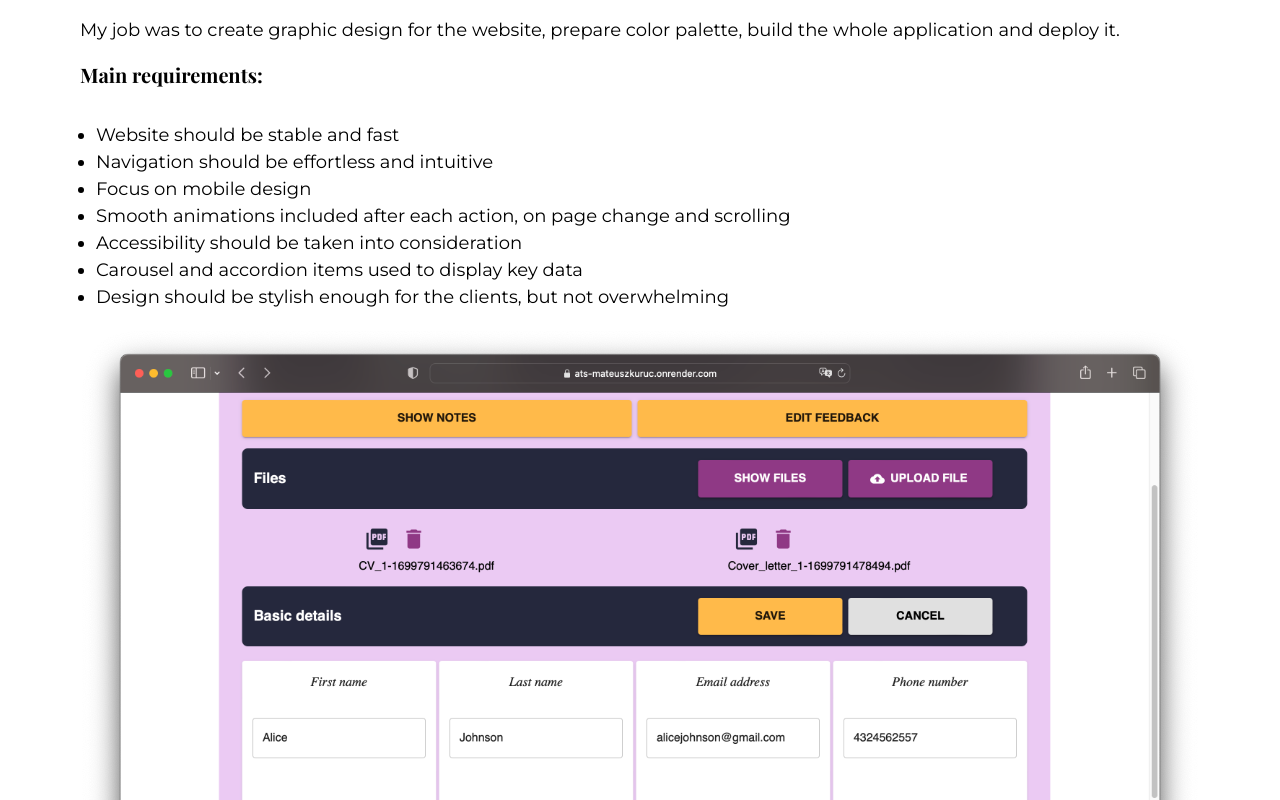
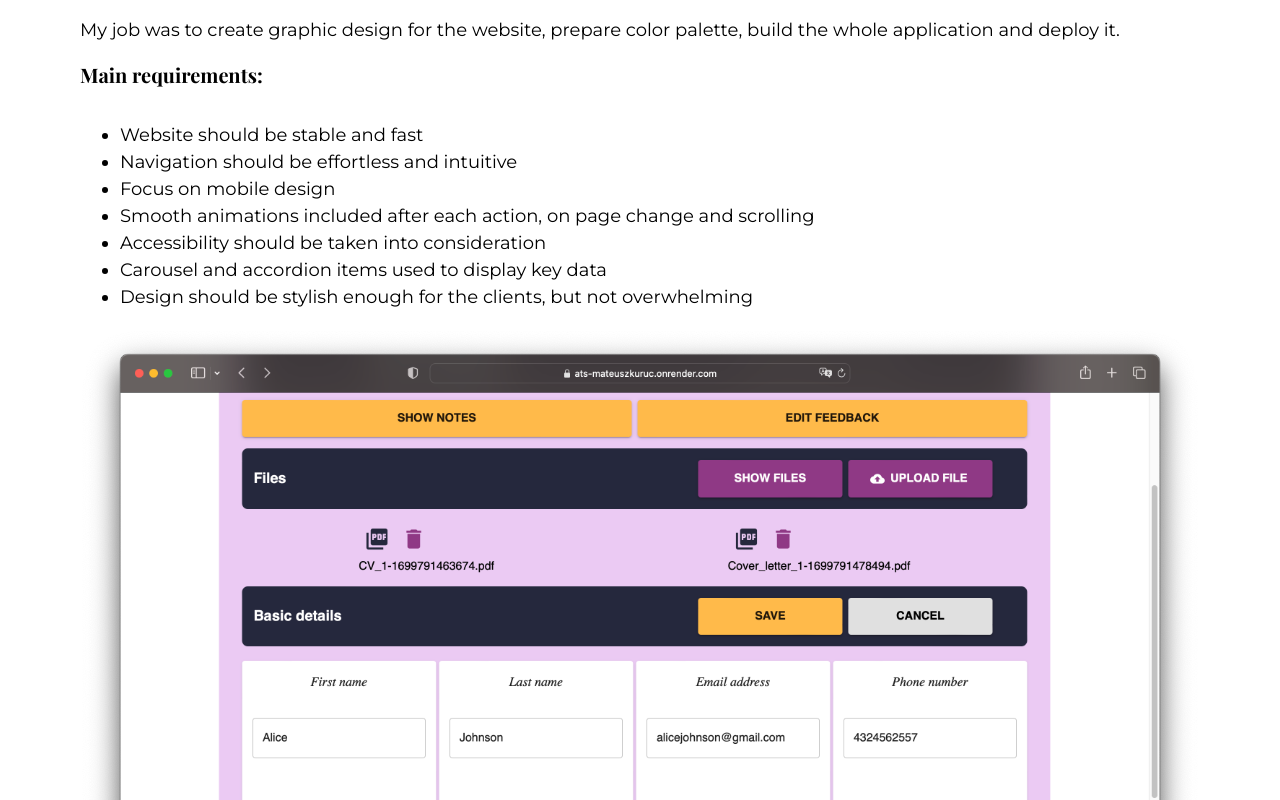
Before and after one commit to MateuszKuruc/developer-portfolio, a Next.js app in the folder developer-portfolio-site/: page /projects/marketing-portfolio in a window 1280 px wide. Shown: the part 860-1660 px from the top of the page. Built offline with nearby package versions, Linux system fonts and the light colour scheme; a web font is replaced by a local one.

Commit message:
add animations to marketing portfolio page

```diff
--- a/developer-portfolio-site/src/app/components/marketing-project-components/MarketingHeader.tsx
+++ b/developer-portfolio-site/src/app/components/marketing-project-components/MarketingHeader.tsx
@@ -1,4 +1,5 @@
 import Image from "next/image";
+import Reveal from "../animation-components/Reveal";
 
 const MarketingHeader = () => {
   return (
@@ -16,6 +17,7 @@ const MarketingHeader = () => {
               experience.
             </p>
             <div className="flex flex-col md:flex-row justify-between">
+              <Reveal>
                 <div>
                   <h3 className="uppercase bold-20 pb-4">Stack</h3>
                   <ul className="gap-4 regular-18 grid grid-cols-2 dark:text-orange-500">
@@ -28,6 +30,8 @@ const MarketingHeader = () => {
                     <li>Nodemailer</li>
                   </ul>
                 </div>
+              </Reveal>
+              <Reveal>
                 <div className="py-6 md:py-0">
                   <h3 className="uppercase bold-20">Live</h3>
                   <a target="_blank" href="https://www.reklamyfacebook.pl/">
@@ -36,6 +40,7 @@ const MarketingHeader = () => {
                     </p>
                   </a>
                 </div>
+              </Reveal>
             </div>
           </div>
           <div className="md:w-[50%] flex justify-center">
--- a/developer-portfolio-site/src/app/components/marketing-project-components/MarketingKeyFeatures.tsx
+++ b/developer-portfolio-site/src/app/components/marketing-project-components/MarketingKeyFeatures.tsx
@@ -1,4 +1,5 @@
 import Image from "next/image";
+import Reveal from "../animation-components/Reveal";
 
 const MarketingKeyFeatures = () => {
   return (
@@ -13,19 +14,39 @@ const MarketingKeyFeatures = () => {
         </p>
         <p className="bold-20 py-4">Main requirements:</p>
         <ul className="list-disc p-4">
-          <li>Website should be stable and fast</li>
-          <li>Navigation should be effortless and intuitive</li>
-          <li>Focus on mobile design</li>
-          <li>
+          <Reveal>
+            <li className="ml-6">Website should be stable and fast</li>
+          </Reveal>
+          <Reveal>
+            <li className="ml-6">
+              Navigation should be effortless and intuitive
+            </li>
+          </Reveal>
+          <Reveal>
+            <li className="ml-6">Focus on mobile design</li>
+          </Reveal>
+          <Reveal>
+            <li className="ml-6">
               Smooth animations included after each action, on page change and
               scrolling
             </li>
-          <li>Accessibility should be taken into consideration</li>
-          <li>Carousel and accordion items used to display key data</li>
-          <li>
+          </Reveal>
+          <Reveal>
+            <li className="ml-6">
+              Accessibility should be taken into consideration
+            </li>
+          </Reveal>
+          <Reveal>
+            <li className="ml-6">
+              Carousel and accordion items used to display key data
+            </li>
+          </Reveal>
+          <Reveal>
+            <li className="ml-6">
               Design should be stylish enough for the clients, but not
               overwhelming
             </li>
+          </Reveal>
         </ul>
         <Image
           src="/project1_desktop_3.png"
--- a/developer-portfolio-site/src/app/components/marketing-project-components/MarketingTechStack.tsx
+++ b/developer-portfolio-site/src/app/components/marketing-project-components/MarketingTechStack.tsx
@@ -1,5 +1,6 @@
 /* eslint-disable react/no-unescaped-entities */
 import Image from "next/image";
+import Reveal from "../animation-components/Reveal";
 
 const MarketingTechStack = () => {
   return (
@@ -10,16 +11,16 @@ const MarketingTechStack = () => {
         </h2>
 
         {/* Section 1 */}
-
+        <Reveal>
           <div className="flex flex-col md:flex-row py-8">
             <div className="md:w-[50%]">
               <p>
                 As I had complete freedom when it comes to technologies used, I
-              opted for Next.js framework as the main tool. The first reason is
-              that the application is not backend-heavy, I just needed simple
-              requests for handling contact form for clients. The second reason
-              is that Next provides firm project structure which is very
-              intuitive and provides pleasant developer experience.
+                opted for Next.js framework as the main tool. The first reason
+                is that the application is not backend-heavy, I just needed
+                simple requests for handling contact form for clients. The
+                second reason is that Next provides firm project structure which
+                is very intuitive and provides pleasant developer experience.
               </p>
               <p className="py-4">
                 Apart from that, I wanted to deepen my understanding of both{" "}
@@ -43,9 +44,10 @@ const MarketingTechStack = () => {
               />
             </div>
           </div>
+        </Reveal>
 
         {/* Section 2 */}
-
+        <Reveal>
           <div className="flex flex-col-reverse md:flex-row py-8 items-center">
             <div className="md:flex md:w-[50%] md:justify-around grid grid-cols-2 items-center gap-12 pt-8 md:pt-0">
               <Image
@@ -72,31 +74,31 @@ const MarketingTechStack = () => {
               <p className="py-4">
                 The website uses a lot of animations, so using{" "}
                 <strong>Framer Motion </strong>was a no-brainer, as this is the
-              most popular tool for creating cohesive animations throughout the
-              project.
+                most popular tool for creating cohesive animations throughout
+                the project.
               </p>
             </div>
           </div>
-
+        </Reveal>
         {/* Section 3 */}
-
+        <Reveal>
           <div className="flex flex-col md:flex-row py-8">
             <div className="md:w-[50%]">
               <p>
-              The heart of the website is the <strong>contact form</strong>, so
-              I needed to execute it well and provide{" "}
-              <strong>clear guidance </strong>to the user who interacts with it.
-              My tool of choice was <strong>Formik </strong>library, which makes
-              form state management and form validation easier, while still
-              allowing customization.
+                The heart of the website is the <strong>contact form</strong>,
+                so I needed to execute it well and provide{" "}
+                <strong>clear guidance </strong>to the user who interacts with
+                it. My tool of choice was <strong>Formik </strong>library, which
+                makes form state management and form validation easier, while
+                still allowing customization.
               </p>
               <p className="py-4">
                 <strong>Yup </strong>works great with Formik for validation
                 purposes and displaying errors, so I decided to pair them.
-              Additionally, I used <strong>Nodemailer </strong>on the backend to
-              handle contact form data and <strong>automatically </strong> send
-              an email to the website owner whenever the client uses contact
-              form.
+                Additionally, I used <strong>Nodemailer </strong>on the backend
+                to handle contact form data and <strong>automatically </strong>{" "}
+                send an email to the website owner whenever the client uses
+                contact form.
               </p>
             </div>
 
@@ -109,6 +111,7 @@ const MarketingTechStack = () => {
               />
             </div>
           </div>
+        </Reveal>
       </div>
     </>
   );
```
Lines whose indentation alone changed are shown as unchanged.
